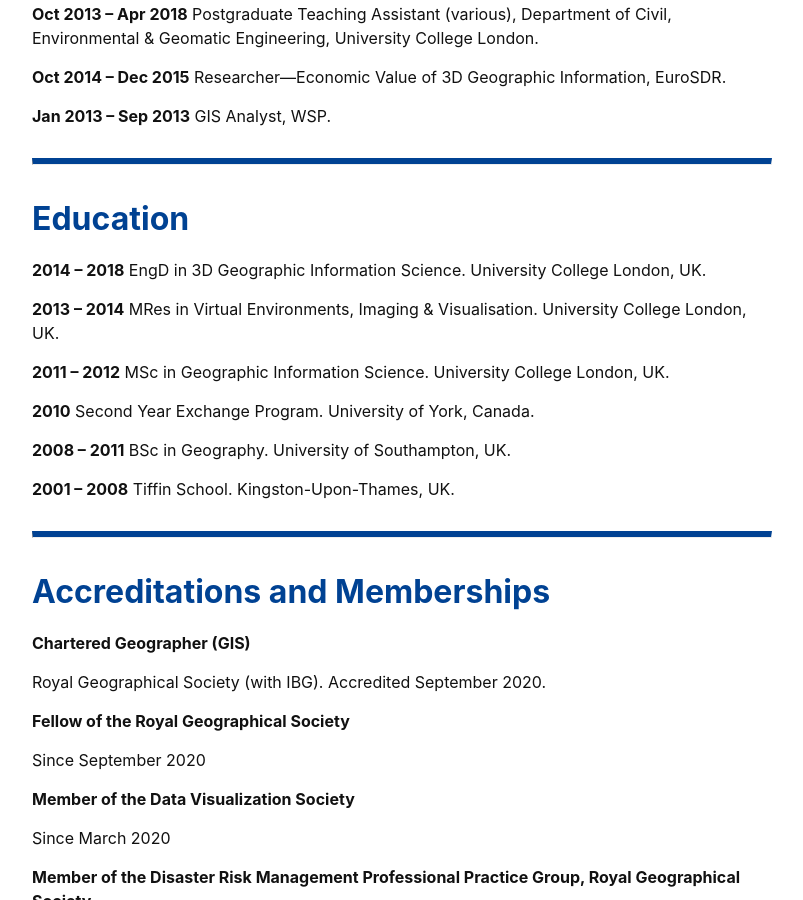
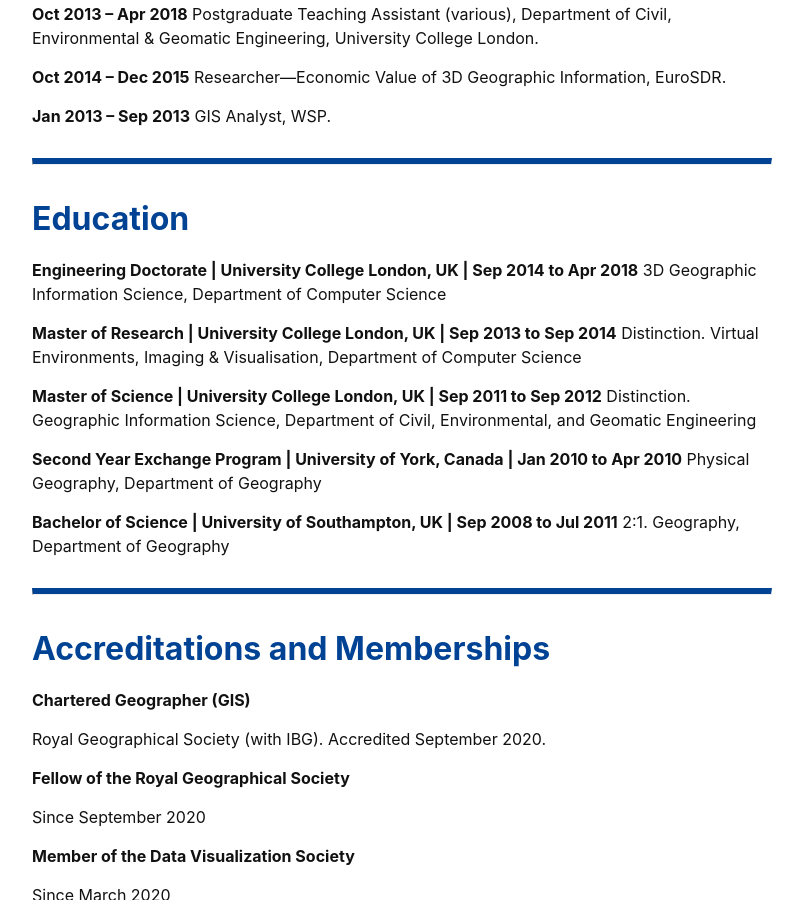
Before and after one commit to kel196/kel196.github.io, a Jekyll site: the page built from index.md, in a window 1280 px wide and 900 px high, scrolled down 1368 px. Shown: the whole window, without its empty margins (238-1041 px from the left). Built offline with Jekyll 4.4.1, drawn with Linux system fonts in a browser that asks for light colours; our own code applies the rules of GitHub Pages for plain Markdown files; some of the changed text lies outside the part shown.

Commit message:
Update index.md

```diff
--- a/index.md
+++ b/index.md
@@ -41,17 +41,20 @@ The Minster Building, 21 Mincing Lane, London, EC3R 7AG, United Kingdom
 
 ---
 ## Education
-**2014 – 2018** EngD in 3D Geographic Information Science. University College London, UK.
+**Engineering Doctorate | University College London, UK | Sep 2014 to Apr 2018**
+3D Geographic Information Science, Department of Computer Science
 
-**2013 – 2014** MRes in Virtual Environments, Imaging & Visualisation. University College London, UK.
+**Master of Research | University College London, UK | Sep 2013 to Sep 2014**
+Distinction. Virtual Environments, Imaging & Visualisation, Department of Computer Science
 
-**2011 – 2012** MSc in Geographic Information Science. University College London, UK.
+**Master of Science | University College London, UK | Sep 2011 to Sep 2012**
+Distinction. Geographic Information Science, Department of Civil, Environmental, and Geomatic Engineering
 
-**2010** Second Year Exchange Program. University of York, Canada.
+**Second Year Exchange Program | University of York, Canada | Jan 2010 to Apr 2010**
+Physical Geography, Department of Geography
 
-**2008 – 2011** BSc in Geography. University of Southampton, UK.
-
-**2001 – 2008** Tiffin School. Kingston-Upon-Thames, UK.
+**Bachelor of Science | University of Southampton, UK | Sep 2008 to Jul 2011**
+2:1. Geography, Department of Geography
 
 ---
 ## Accreditations and Memberships
@@ -112,15 +115,20 @@ The award provides a tax-free stipend of £18,590 per annum for four years, plus
 
 ---
 ## Volunteering
-**Sep 2015 – Feb 2016** PhD teacher, The Brilliant Club
+**PhD Teacher | The Brilliant Club | Sep 2015 – Feb 2016**
 
-**Jan 2015 – Jan 2017** IT Support, Age Concern
+The Scholars Programme recruits, trains, and places doctoral and postdoctoral researchers in secondary schools to deliver courses of university-style tutorials based on their research.
+
+**IT Support | Age Concern | Jan 2015 – Jan 2017**
+
+Providing one-to-one personalised IT support at the client’s own home for older residents who live in the borough of Epsom and Ewell.
 
 ---
 ## Peer-Reviewed Publications
 
+|        |                                                              |
+| ------- | ------------------------------------------------------------ |
 | 15 | **Threat Analysis of an Autonomous Vehicle Architecture**<br />Dang, Q.A., Khondoker, R., Wong, K., and Kamijo, S. <br />*2020 2nd International Conference on Sustainable Technologies for Industry 4.0 (STI), Dhaka, Bangladesh, 19-20 December 2020*<br />URL: [https://doi.org/10.1109/STI50764.2020.9350512](https://doi.org/10.1109/STI50764.2020.9350512) |
-| ------- | ------------------------------------------------------------ |
 | **14** | **Mapping for Autonomous Driving: Opportunities and Challenges**<br />Wong, K., Gu, Y., and Kamijo, S.<br />*IEEE Intelligent Transportation Systems Magazine*, 2020<br />URL: [https://doi.org/10.1109/MITS.2020.3014152](https://doi.org/10.1109/MITS.2020.3014152) |
 | **13** | **Road scene risk perception for intelligent vehicles using end-to-end affordance learning and visual reasoning**<br />Withanawasam, J., Javanmardi, E., Wong, K., Javanmardi, M., and Kamijo, S.<br />In *The 5th Asian Conference on Pattern Recognition (ACPR 2019)*, Auckland, New Zealand, 2020 [https://doi.org/10.1007/978-3-030-41404-7_60](https://doi.org/10.1007/978-3-030-41404-7_60) |
 | **12** | **Estimating Autonomous Vehicle Localization Error Using 2D Geographic Information**<br />Wong, K., Javanmardi, E., Javanmardi, M. and Kamijo, S.<br />*ISPRS International Journal of Geo-Information*, 8(6), p.288, 2019<br />URL: [https://doi.org/10.3390/ijgi8060288](https://doi.org/10.3390/ijgi8060288). Open Access |
@@ -138,8 +146,9 @@ The award provides a tax-free stipend of £18,590 per annum for four years, plus
 
 ### Industry Reports and Other Publications
 
+|        |                                                              |
+| ------ | ------------------------------------------------------------ |
 | **05** | **Communicating and Understanding Risk in Dynamic Situations**<br />Thomson, T., Forde, W., and Wong, K.<br />Royal Geographical Society case study, 2021<br />URL: [https://www.rgs.org/geography/advocacy-and-impact/impact/communicating-and-understanding-risk](https://www.rgs.org/geography/advocacy-and-impact/impact/communicating-and-understanding-risk) |
-| ------ | ------------------------------------------------------------ |
 | **04** | **3rd BIM/GIS Integration Workshop and 15th 3DGeoInfo Conference 2020 - Preface**<br />Wong, K., Ellul, C., Morley, J., Home, R., and Kalantari, M.<br />*ISPRS Annals of the Photogrammetry, Remote Sensing and Spatial Information Sciences*, Volume VI-4/W1-2020, 1–1, 2020.<br />URL: [https://doi.org/10.5194/isprs-annals-VI-4-W1-2020-1-2020](https://doi.org/10.5194/isprs-annals-VI-4-W1-2020-1-2020)https://doi.org/10.1109/STI50764.2020.9350512) |
 | **03** | **3rd BIM/GIS Integration Workshop and 15th 3DGeoInfo Conference 2020 - Preface**<br />Wong, K., Ellul, C., Morley, J., Home, R., and Kalantari, M.<br />*The International Archives of the Photogrammetry, Remote Sensing and Spatial Information Sciences*, Volume XLIV-4/W1-2020, 1–1, 2020<br />URL: [https://doi.org/10.5194/isprs-archives-XLIV-4-W1-2020-1-2020](https://doi.org/10.5194/isprs-archives-XLIV-4-W1-2020-1-2020) |
 | **02** | **Economic Value of 3D Geographic Information**<br />Wong, K.K.Y. <br />EuroSDR and the Department of Computer Science, University College London, London, UK, 2015<br />URL: [https://tinyurl.com/valueof3D](https://tinyurl.com/valueof3D) |
```
Also changed, not shown: other parts of index.md (+3 -2 lines).
